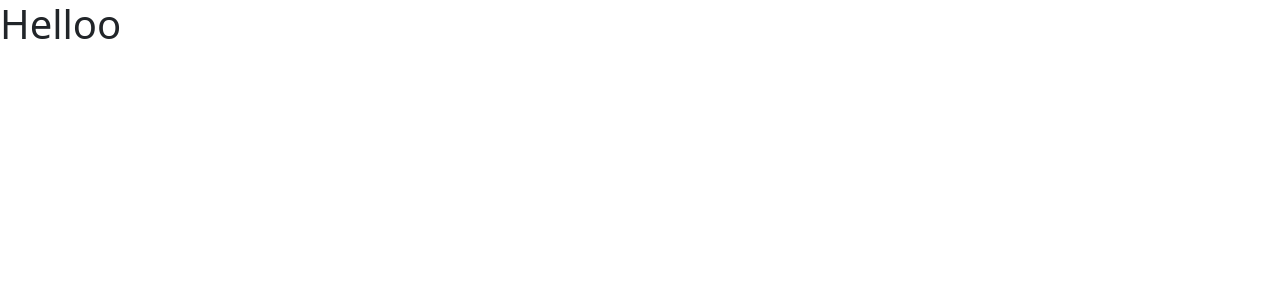
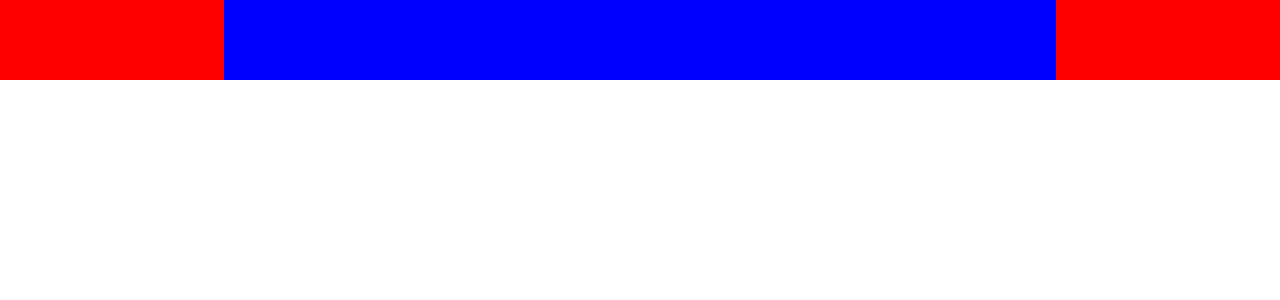
Before and after one commit to alessiaBer/vite-comics, a Vue app: page / in a window 1280 px wide. Shown: the top 300 px of the page. Built offline with nearby package versions, Linux system fonts and the light colour scheme.

Commit message:
[add] header block

```diff
--- a/src/App.vue
+++ b/src/App.vue
@@ -9,8 +9,18 @@ export default {
 </script>
 
 <template>
-  <h1>{{ message }}</h1>
+  <header>
+    <div class="header_container"></div>
+  </header>
+
+  <main></main>
+
+  <footer></footer>
 </template>
 
 <style lang="scss" scoped>
+header {
+  height: 80px;
+  background-color: red;
+}
 </style>
--- a/src/assets/scss/app.scss
+++ b/src/assets/scss/app.scss
@@ -0,0 +1 @@
+@use './partials/_common' as *;
--- /dev/null
+++ b/src/assets/scss/partials/_common.scss
@@ -0,0 +1,12 @@
+$primary: #0282f9;
+$secondary: #1c1c1c;
+$dark: #303030;
+$lighter: #fff;
+$socials: #797979;
+
+[class$='_container'] {
+    width: 65%;
+    background-color: blue;
+    height: 100%;
+    margin: 0 auto;
+}
```
